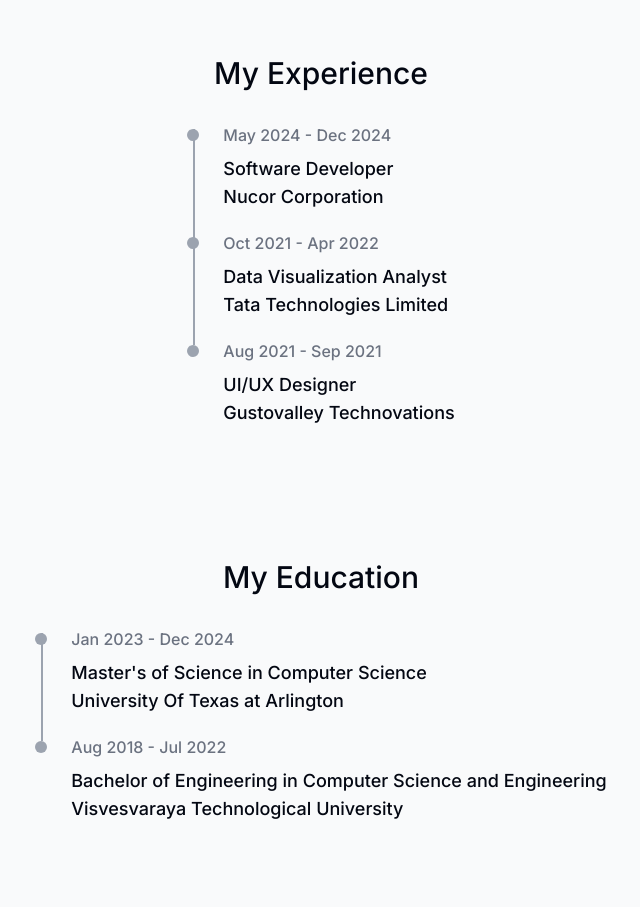
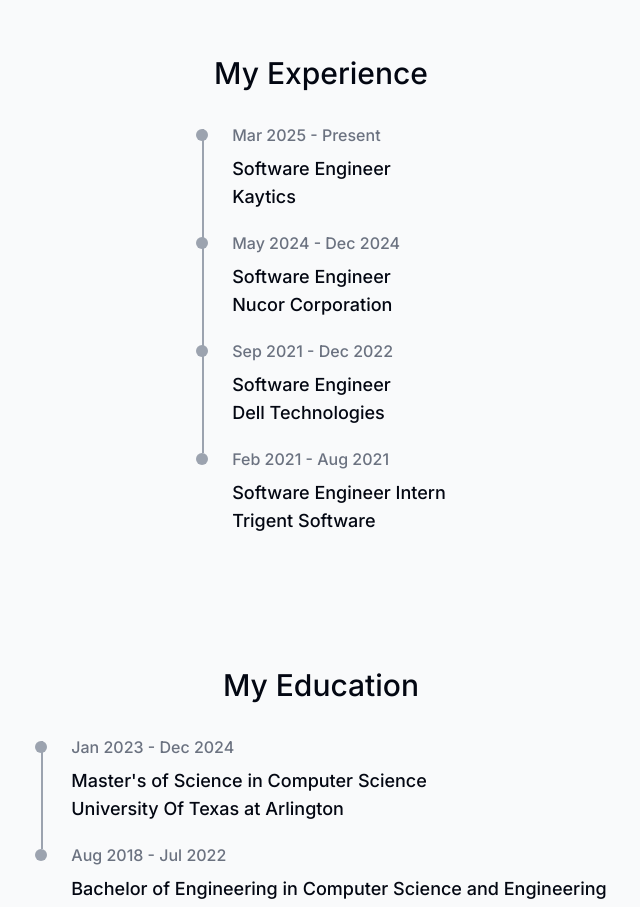
Before and after one commit to mudiger/portfolio, a Next.js app: page / in a window 1280 px wide. Shown: the part 1140-2047 px from the top of the page, without its empty margins (319-959 px from the left). Built offline with nearby package versions, Linux system fonts and the light colour scheme.

Commit message:
Update experience.tsx

```diff
--- a/components/experience.tsx
+++ b/components/experience.tsx
@@ -11,15 +11,15 @@
         <SectionHeading>My experience</SectionHeading>
     <div>
       <ul>
-        <li className="relative flex items-baseline gap-6 pb-5">
+          <li className="relative flex items-baseline gap-6 pb-5">
           <div className="before:absolute before:left-[5.5px] before:h-full before:w-[2px] before:bg-gray-400">
             <svg xmlns="http://www.w3.org/2000/svg" width="12" height="12" className="bi bi-circle-fill fill-gray-400" viewBox="0 0 16 16">
               <circle cx="8" cy="8" r="8" />
             </svg>
           </div>
           <div>
-            <p className=" text-gray-500 font-medium">May 2024 - Dec 2024</p>
-            <p className="mt-2  text-lg font-medium">Software Developer<br></br>Nucor Corporation</p>
+            <p className=" text-gray-500 font-medium">Mar 2025 - Present</p>
+            <p className="mt-2  text-lg font-medium">Software Engineer<br></br>Kaytics</p>
           </div>
         </li>
 
@@ -30,8 +30,20 @@
             </svg>
           </div>
           <div>
-            <p className=" text-gray-500 font-medium">Oct 2021 - Apr 2022</p>
-            <p className="mt-2  text-lg font-medium">Data Visualization Analyst<br></br>Tata Technologies Limited</p>
+            <p className=" text-gray-500 font-medium">May 2024 - Dec 2024</p>
+            <p className="mt-2  text-lg font-medium">Software Engineer<br></br>Nucor Corporation</p>
+          </div>
+        </li>
+
+        <li className="relative flex items-baseline gap-6 pb-5">
+          <div className="before:absolute before:left-[5.5px] before:h-full before:w-[2px] before:bg-gray-400">
+            <svg xmlns="http://www.w3.org/2000/svg" width="12" height="12" className="bi bi-circle-fill fill-gray-400" viewBox="0 0 16 16">
+              <circle cx="8" cy="8" r="8" />
+            </svg>
+          </div>
+          <div>
+            <p className=" text-gray-500 font-medium">Sep 2021 - Dec 2022</p>
+            <p className="mt-2  text-lg font-medium">Software Engineer<br></br>Dell Technologies</p>
           </div>
         </li>
 
@@ -42,8 +54,8 @@
             </svg>
           </div>
           <div>
-            <p className=" text-gray-500 font-medium">Aug 2021 - Sep 2021</p>
-            <p className="mt-2  text-lg font-medium">UI/UX Designer<br></br>Gustovalley Technovations</p>
+            <p className=" text-gray-500 font-medium">Feb 2021 - Aug 2021</p>
+            <p className="mt-2  text-lg font-medium">Software Engineer Intern<br></br>Trigent Software</p>
           </div>
         </li>
       </ul>
```
